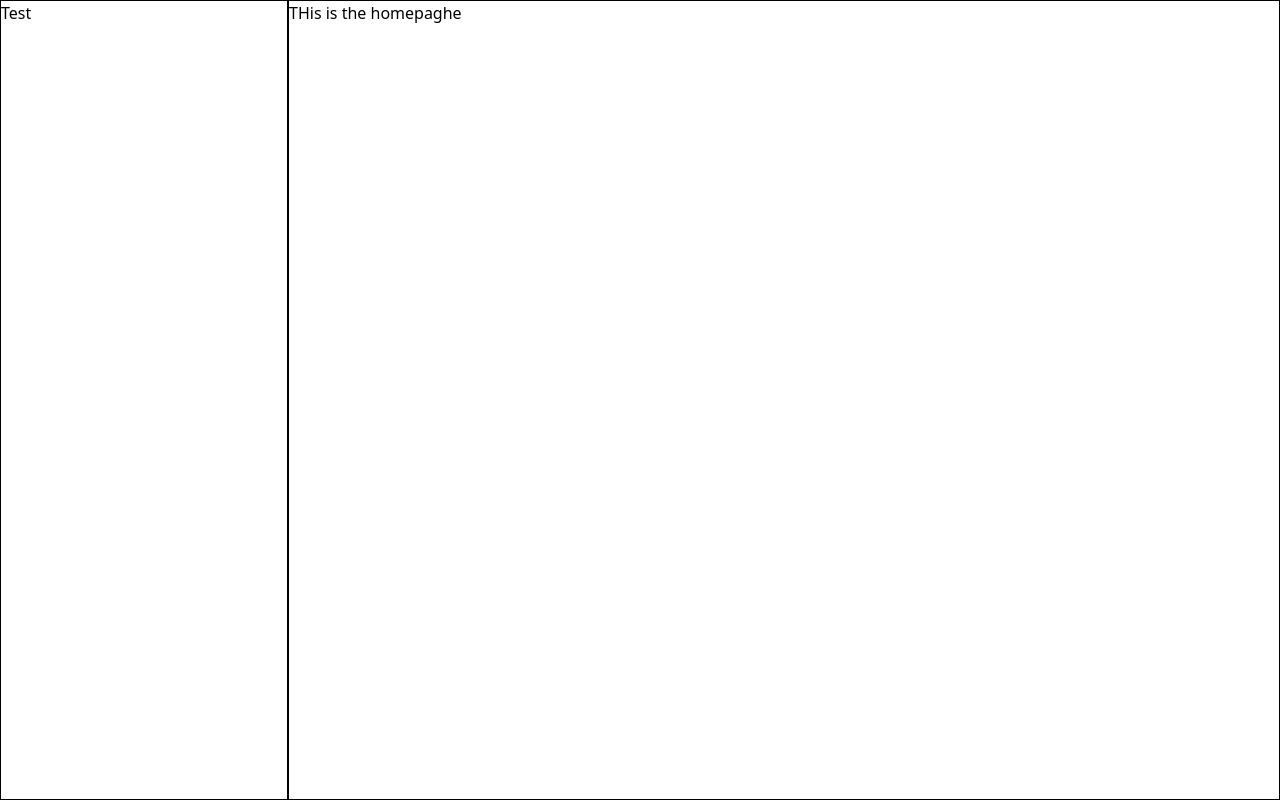
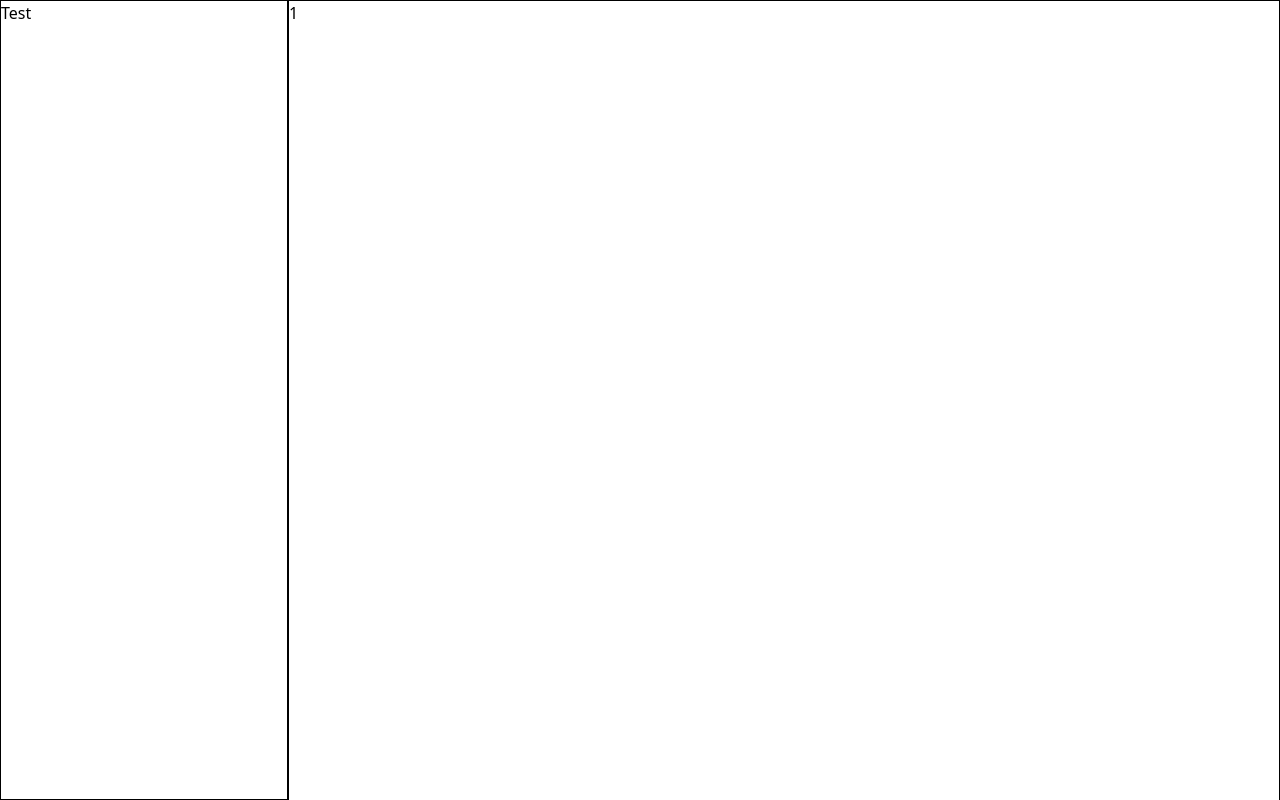
Before and after one commit to socratat-b/My-Portfolio, a React (Vite) app: page / in a window 1280 px wide. Shown: the top 800 px of the page. Built offline with nearby package versions, Linux system fonts and the light colour scheme.

Commit message:
ui test to prod

```diff
--- a/src/App.tsx
+++ b/src/App.tsx
@@ -3,6 +3,7 @@ import Header from "./components/Header";
 import SideBar from "./components/Sidebar";
 import "./index.css";
 import AboutPage from "./pages/AboutPage";
+import HomePage from "./pages/HomePage";
 
 function App() {
   return (
@@ -12,14 +13,7 @@ function App() {
       <SideBar />
 
       <Routes>
-        <Route
-          path="/"
-          element={
-            <main className="flex-1  border border-black ">
-              THis is the homepaghe
-            </main>
-          }
-        />
+        <Route path="/" element={<HomePage />} />
         <Route path="/about" element={<AboutPage />} />
         <Route path="/projects" element={<h1>This is the project page</h1>} />
       </Routes>
--- a/src/components/Header.tsx
+++ b/src/components/Header.tsx
@@ -2,7 +2,7 @@ import { Link } from "react-router-dom";
 
 export default function Header() {
   return (
-    <header className="flex justify-between items-center px-6 py-4 md:px-12 md:py-6 lg:hidden">
+    <header className="flex justify-between items-center px-6 py-4 md:px-12 md:py-6 lg:hidden sticky top-0">
       <Link to={"/"} className="font-black tracking-tighter text-2xl">
         Tat
       </Link>
--- /dev/null
+++ b/src/pages/HomePage.tsx
@@ -0,0 +1,12 @@
+export default function HomePage() {
+  return (
+    <main className="flex-1 border border-black">
+      <div className="h-screen">1</div>
+      <div className="h-screen">2</div>
+      <div className="h-screen">3</div>
+      <div className="h-screen">4</div>
+      <div className="h-screen">5</div>
+      <div className="h-screen">6</div>
+    </main>
+  );
+}
```
